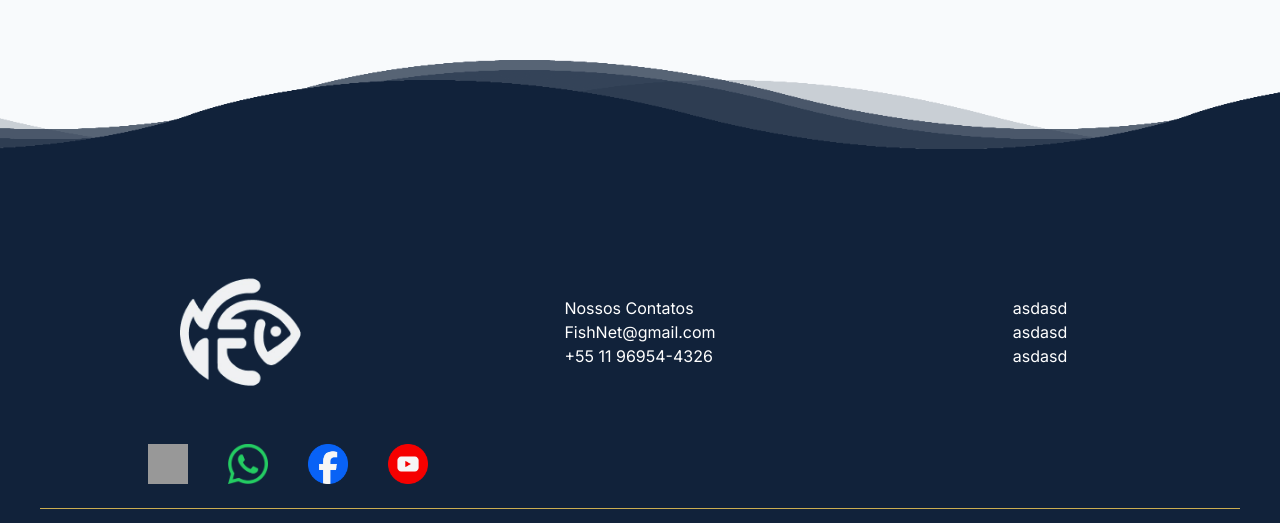
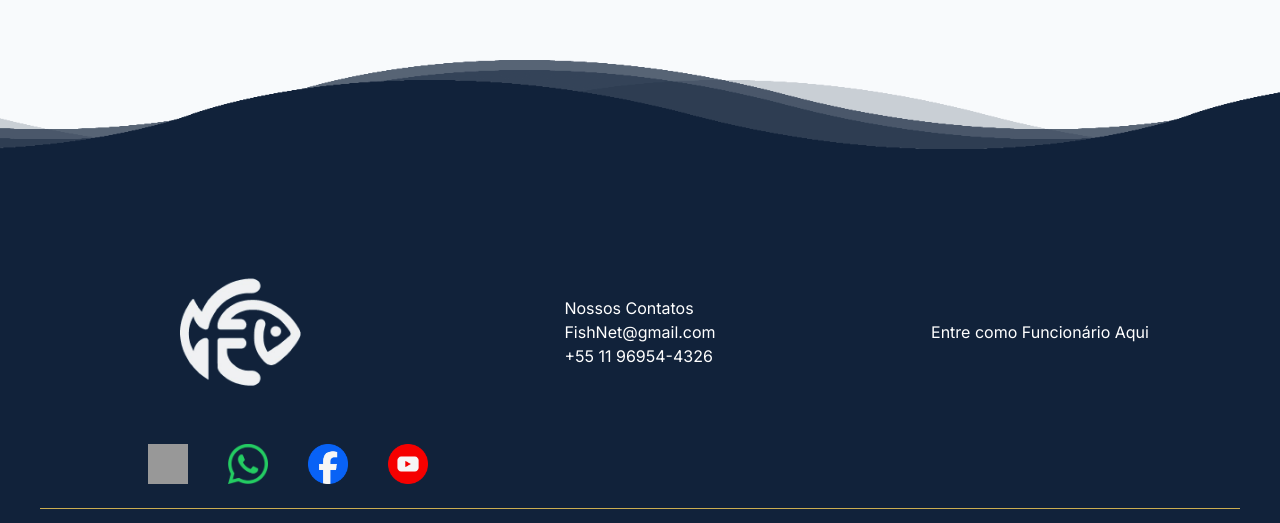
Before and after one commit to bitwisetcc/fishnet-store, a Next.js app: page / in a window 1280 px wide. Shown: the part 1188-1711 px from the top of the page. Built offline with nearby package versions, Linux system fonts and the light colour scheme; no server answers; grey boxes are pictures that could not be loaded.

Commit message:
Alterações feitas (Falta entender o erro retornado ao tentar logar na conta)

```diff
--- a/src/app/components/Footer.jsx
+++ b/src/app/components/Footer.jsx
@@ -34,9 +34,10 @@ export default function Footer() {
                     </div>
                     <div className="flex justify-center items-center">
                         <ul>
-                            <li>asdasd</li>
-                            <li>asdasd</li>
-                            <li>asdasd</li>
+                            <li className="transform hover:text-golden-fish hover:scale-105 transition duration-300">
+                            <a href="https://fishnet-management.vercel.app">Entre como Funcionário Aqui</a>
+                            </li>
+                            <li></li>
                         </ul>
                     </div>
                 </div>
--- a/src/app/lib/auth.js
+++ b/src/app/lib/auth.js
@@ -31,7 +31,8 @@ export async function login(email, password) {
     console.log("Autenticação completa");
   } catch (error) {
     console.error("Erro durante o login:", error);
-    throw error;
+
+
   }
 }
 
--- a/src/app/lib/query.js
+++ b/src/app/lib/query.js
@@ -1,4 +1,5 @@
-const API_URL = "https://fishnet-api-py.onrender.com"
+export const API_URL = "https://fishnet-api-py.onrender.com";
+
 
 function parseProduct(prod) {
   return {
```
